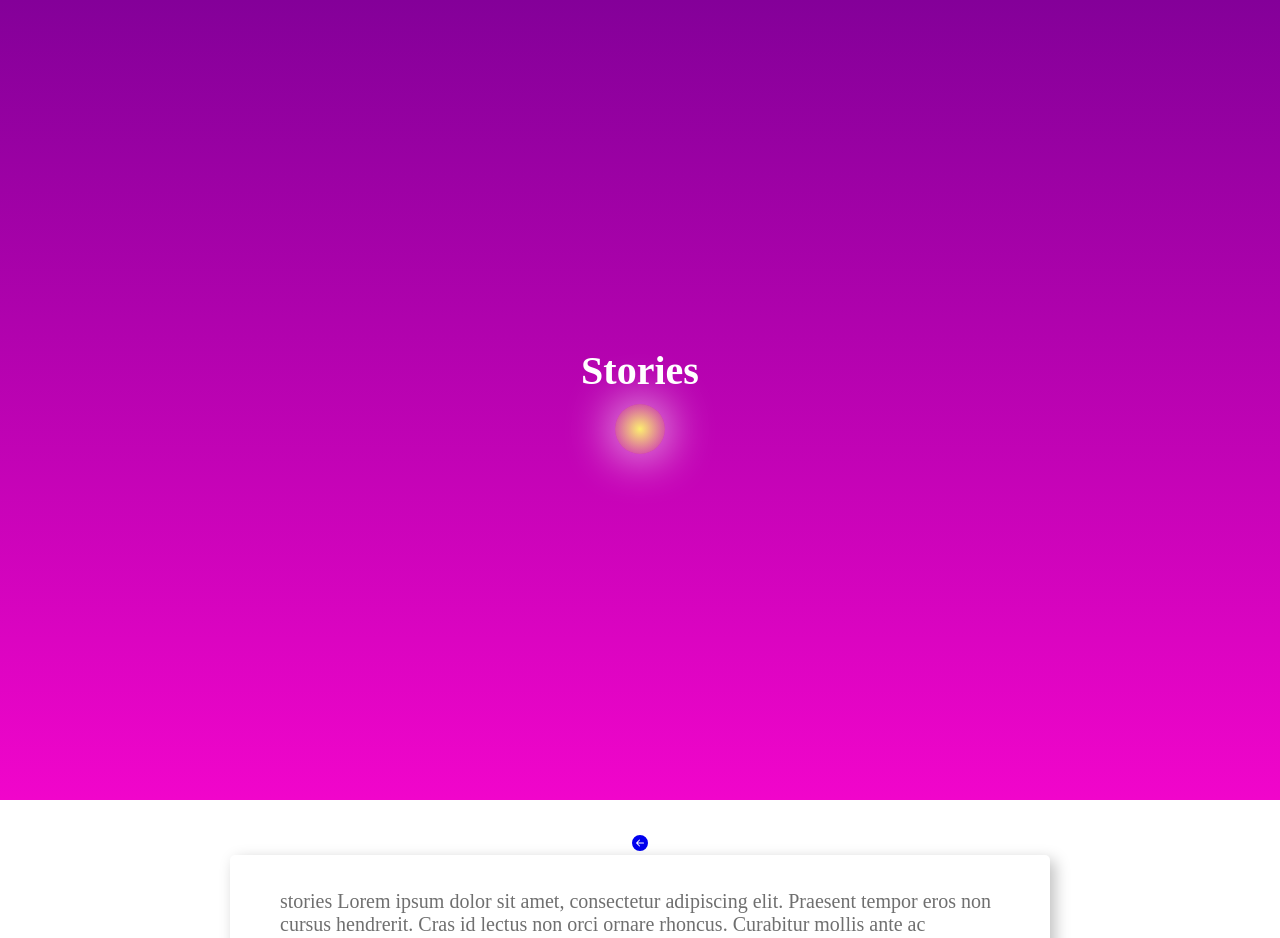
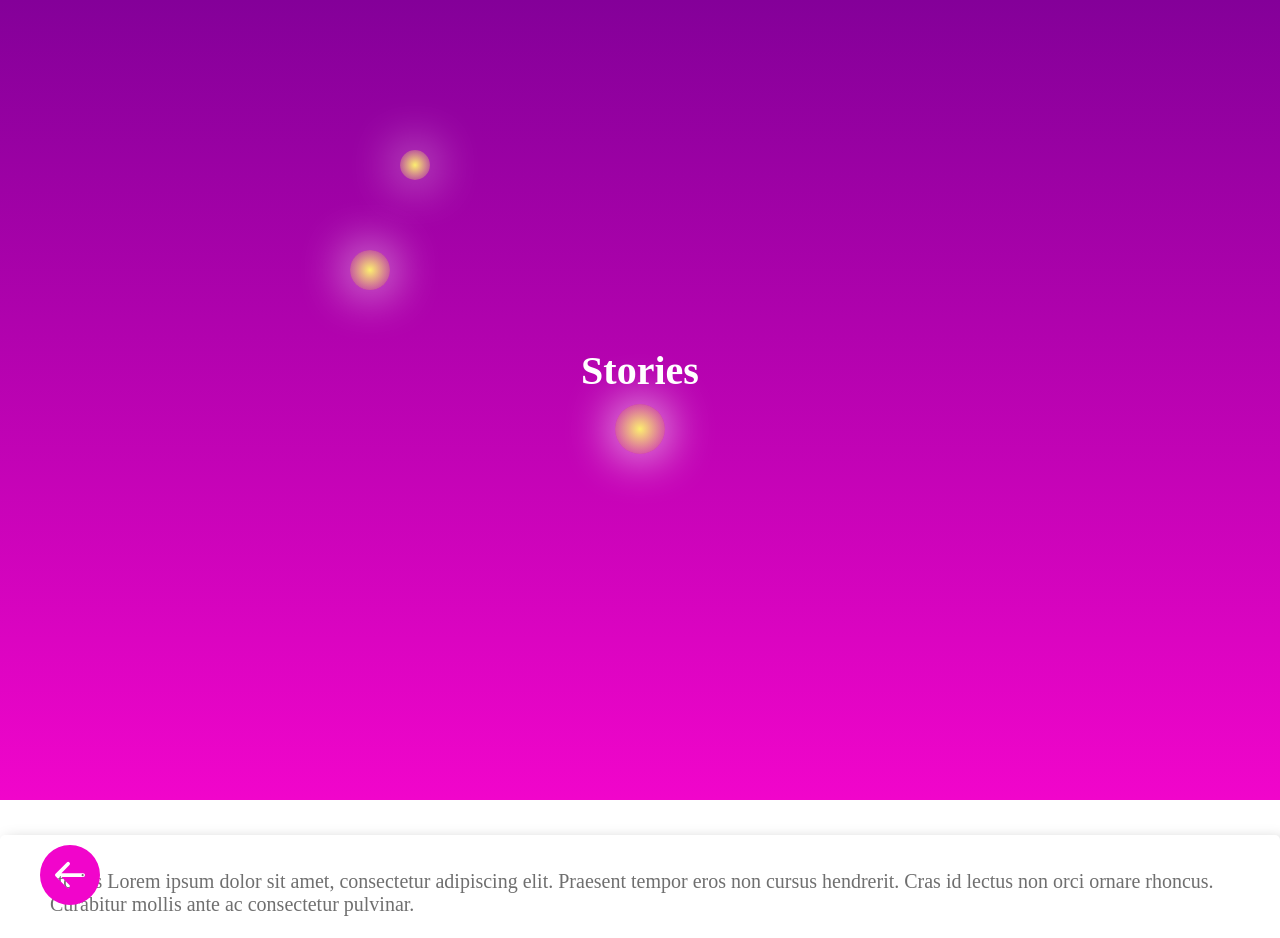
Before and after one commit to Natalielinen/make-a-wish, a React (Create React App) app: page /stories in a window 1280 px wide. Shown: the top 938 px of the page. Built offline with nearby package versions, Linux system fonts and the light colour scheme; a web font is replaced by a local one.

Commit message:
добавление желаний

```diff
--- a/src/components/Card/styles.module.scss
+++ b/src/components/Card/styles.module.scss
@@ -1,7 +1,7 @@
 @import "../../styles/variables";
 
 .card {
-  max-width: 820px;
+  min-width: 820px;
   height: auto;
   padding: 35px 50px;
   border-radius: 5px;
--- a/src/components/CardsContainer/index.jsx
+++ b/src/components/CardsContainer/index.jsx
@@ -8,8 +8,10 @@ import {NavLink} from 'react-router-dom';
 
 const CardsContainer = ({title, href}) => {
     const [isModalVisible, setIsModalVisible] = useState(false)
-    const wishes = useSelector(state => state.wishes.items)
+    const stars = useSelector(state => state.wishes.stars)
     const stories = useSelector(state => state.stories.items)
+
+    const wishes = stars.map(star => star.wish)
 
     return (
         <div className={styles.container}>
--- a/src/components/Content/styles.module.scss
+++ b/src/components/Content/styles.module.scss
@@ -1,7 +1,28 @@
+@import "src/styles/variables";
+
 .container {
+  position: relative;
   display: flex;
   flex-direction: column;
   align-items: center;
   justify-content: center;
   margin-top: 35px;
+
+  .arrowBtn {
+    position: absolute;
+    top: 10px;
+    left: 40px;
+
+    svg {
+      color: $secondaryColor;
+      width: 60px;
+      height: 60px;
+
+      &:hover,
+      &:focus,
+      &:active {
+        opacity: 0.7;
+      }
+    }
+  }
 }
--- a/src/components/HeroSection/index.jsx
+++ b/src/components/HeroSection/index.jsx
@@ -1,10 +1,28 @@
 import React from 'react';
+import {NavLink} from 'react-router-dom';
+import {useSelector} from 'react-redux';
 import styles from './styles.module.scss';
-import {NavLink} from 'react-router-dom';
 
 const HeroSection = ({title}) => {
+
+    const stars = useSelector(state => state.wishes.stars)
+
     return (
         <section className={styles.hero}>
+            {
+                stars.map(star => (
+                        <div
+                            title={star.wish}
+                            key={star.id}
+                            className={styles.star}
+                            style={{
+                                width: star.width,
+                                height: star.height,
+                                top: star.top,
+                                left: star.left
+                            }}></div>
+                ))
+            }
             <div className={styles.center}>
                 <h1>{title}</h1>
                 <NavLink to="/">
--- a/src/components/HeroSection/styles.module.scss
+++ b/src/components/HeroSection/styles.module.scss
@@ -1,13 +1,20 @@
 @import "../../styles/variables";
 
 .hero {
-  /*position: relative;*/
+  position: relative;
   width: 100vw;
   height: 100vh;
   display: flex;
   align-items: center;
   justify-content: center;
   background: linear-gradient(to bottom, $primaryColor, $secondaryColor);
+
+  .star {
+    position: absolute;
+    border-radius: 50%;
+    background: radial-gradient(circle, $lightYellow 0%, $transparentWhite 100%);
+    box-shadow: 0 0 50px $shadowWhite;
+  }
 
   .center {
     display: flex;
--- a/src/components/MainSection/index.jsx
+++ b/src/components/MainSection/index.jsx
@@ -3,9 +3,32 @@ import {BsQuestionCircle} from 'react-icons/bs';
 import CardsContainer from '../CardsContainer';
 import styles from './styles.module.scss';
 import Modal from '../Modal';
+import {useDispatch} from 'react-redux';
+import {addWish} from '../../redux/slices/whishesSlice';
 
 const MainSection = () => {
     const [isModalVisible, setIsModalVisible] = useState(false);
+    const [inputValue, setInputValue] = useState('')
+    const dispatch = useDispatch()
+
+    const onMakeWish = (wish) => {
+        console.log('done', wish);
+
+        const size = wish.length < 60 ? `${wish.length}px` : `${Math.round(wish.length / 5)}px`;
+
+        const newWish = {
+            id: String(new Date()),
+            wish: wish,
+            top: Math.round(Math.random() * 900),
+            left: Math.round(Math.random() * 1920),
+            width: size,
+            height: size,
+        }
+
+        dispatch(addWish(newWish))
+
+        setInputValue('')
+    }
 
     return (
         <section className={styles.mainSection}>
@@ -14,7 +37,7 @@ const MainSection = () => {
                     <blockquote>“Some wise words” - by Some Wise Old Person</blockquote>
                 </div>
                 <div className={styles.inputContainer}>
-                    <input type="text" placeholder="Enter your wish..."/>
+                    <input type="text" placeholder="Enter your wish..." value={inputValue} onChange={(e) => setInputValue(e.target.value)} />
                     <BsQuestionCircle onClick={() => setIsModalVisible(!isModalVisible)}/>
                     {
                         isModalVisible && <Modal setIsVisible={setIsModalVisible}>
@@ -32,7 +55,7 @@ const MainSection = () => {
                     }
                 </div>
                 <div className={styles.buttonContainer}>
-                    <button type="submit">Make a wish</button>
+                    <button type="submit" onClick={() => onMakeWish(inputValue)}>Make a wish</button>
                 </div>
             </div>
             <div className={styles.bottom}>
--- a/src/redux/slices/whishesSlice.js
+++ b/src/redux/slices/whishesSlice.js
@@ -1,11 +1,30 @@
 import {createSlice} from '@reduxjs/toolkit';
 
 const initialState = {
-    items: [
+    /*items: [
         'wishes Lorem ipsum dolor sit amet, consectetur adipiscing elit. Praesent tempor eros non cursus hendrerit. Cras id lectus non orci ornare rhoncus. Curabitur mollis ante ac consectetur pulvinar.',
         'wishes Lorem ipsum dolor sit amet, consectetur adipiscing elit. Praesent tempor eros non cursus hendrerit. Cras id lectus non orci ornare rhoncus. Curabitur mollis ante ac consectetur pulvinar.',
         'wishes Lorem ipsum dolor sit amet, consectetur adipiscing elit. Praesent tempor eros non cursus hendrerit. Cras id lectus non orci ornare rhoncus. Curabitur mollis ante ac consectetur pulvinar.',
         'wishes Lorem ipsum dolor sit amet, consectetur adipiscing elit. Praesent tempor eros non cursus hendrerit. Cras id lectus non orci ornare rhoncus. Curabitur mollis ante ac consectetur pulvinar.',
+    ],*/
+    stars: [
+        {
+            id: 1,
+            wish: 'sjdNVbvdfbzdubiuzdbhiudhbrbh',
+            top: '150px',
+            left: '400px',
+            width: '30px',
+            height: '30px'
+        },
+
+        {
+            id: 2,
+            wish: 'sjdNVbvdfbzdubiuzdbhiudhbrbhdmblkbnsbn',
+            top: '250px',
+            left: '350px',
+            width: '40px',
+            height: '40px'
+        },
     ]
 };
 
@@ -14,7 +33,7 @@ const wishesSlice = createSlice({
     initialState,
     reducers: {
         addWish: (state, action) => {
-         state.items = [...state.items, action.payload]
+         state.stars = [...state.stars, action.payload]
         }
     }
 });
```
